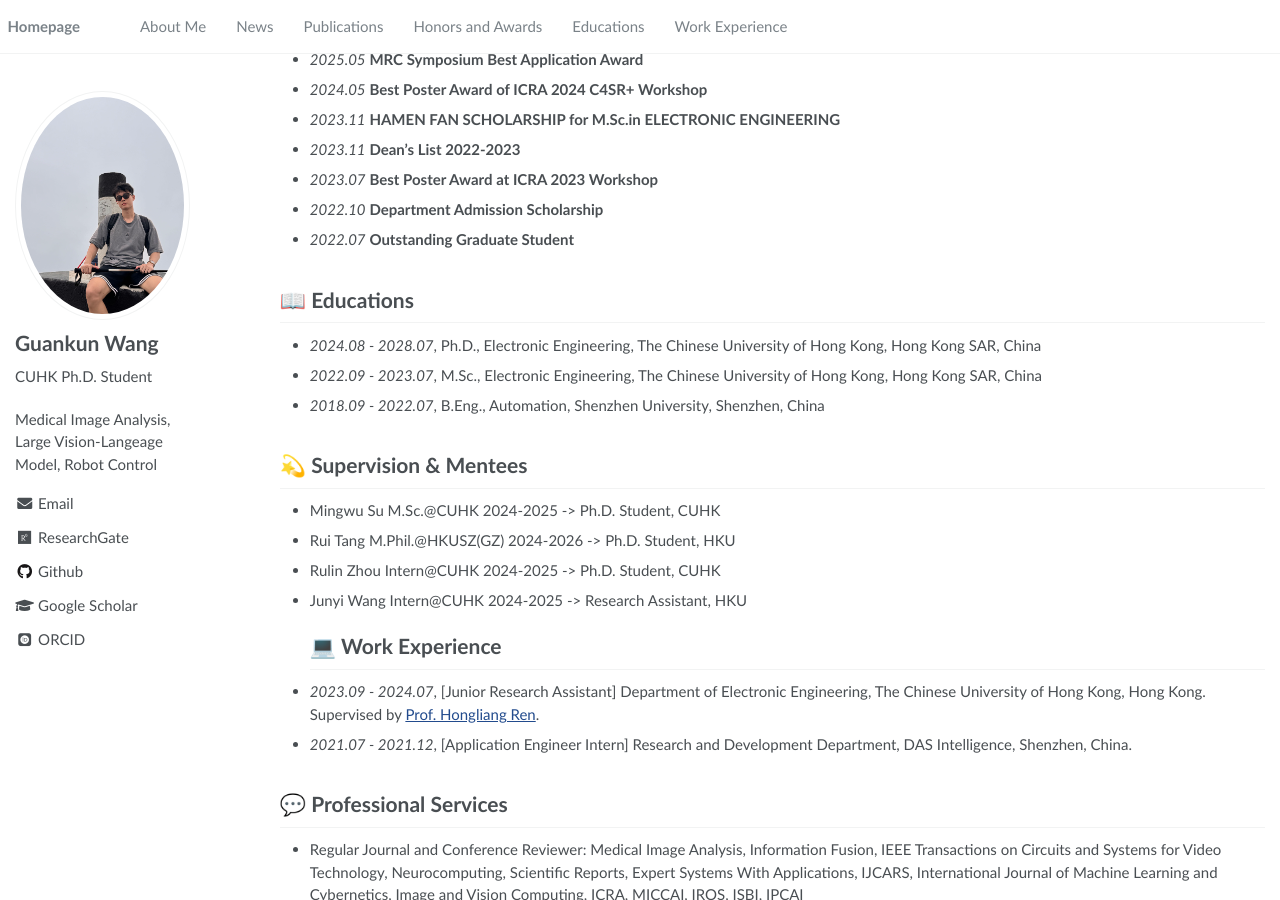
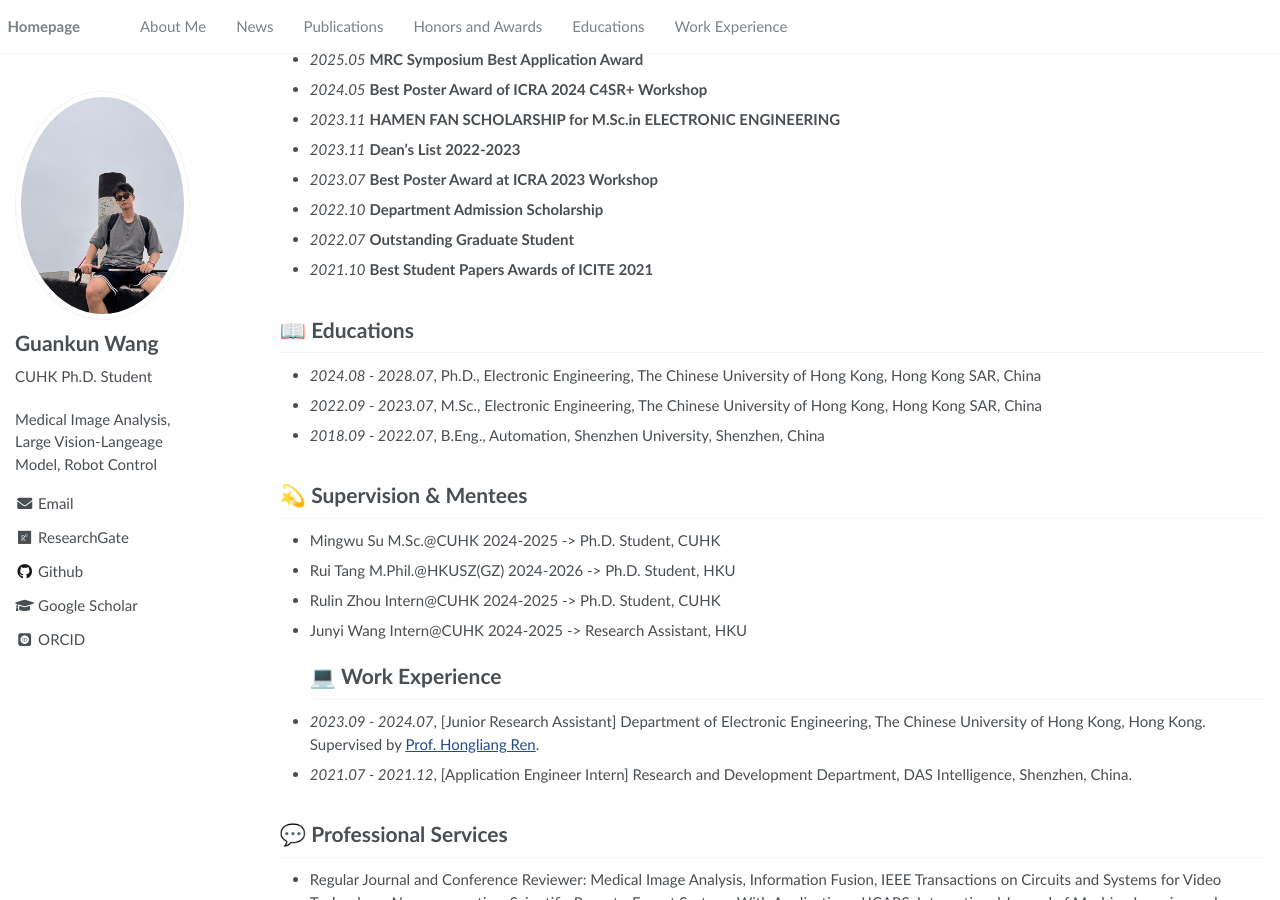
Before and after one commit to gkwang-cuhk/gkwang-cuhk.github.io, a Jekyll site: the page built from _pages/about.md, in a window 1280 px wide and 900 px high, scrolled down 2145 px. Built offline with Jekyll 4.4.1, drawn with Linux system fonts in a browser that asks for light colours; some web fonts are replaced.

Commit message:
Update about.md

```diff
--- a/_pages/about.md
+++ b/_pages/about.md
@@ -114,6 +114,7 @@ My research interests include computer vision and its applications in medical im
 - *2023.07* **Best Poster Award at ICRA 2023 Workshop**
 - *2022.10* **Department Admission Scholarship**
 - *2022.07* **Outstanding Graduate Student**
+- *2021.10* **Best Student Papers Awards of ICITE 2021**
 
 <span class='anchor' id='work'></span>
 # 📖 Educations
```
